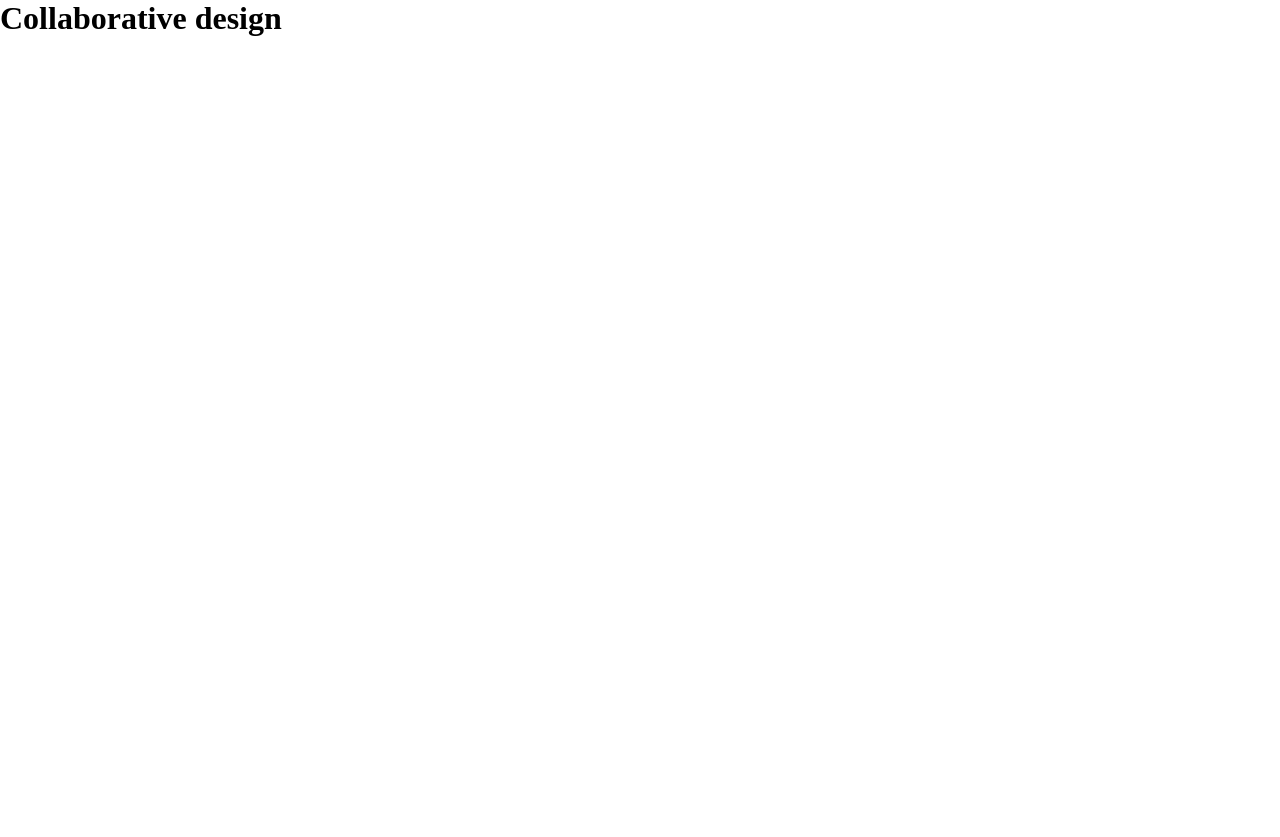
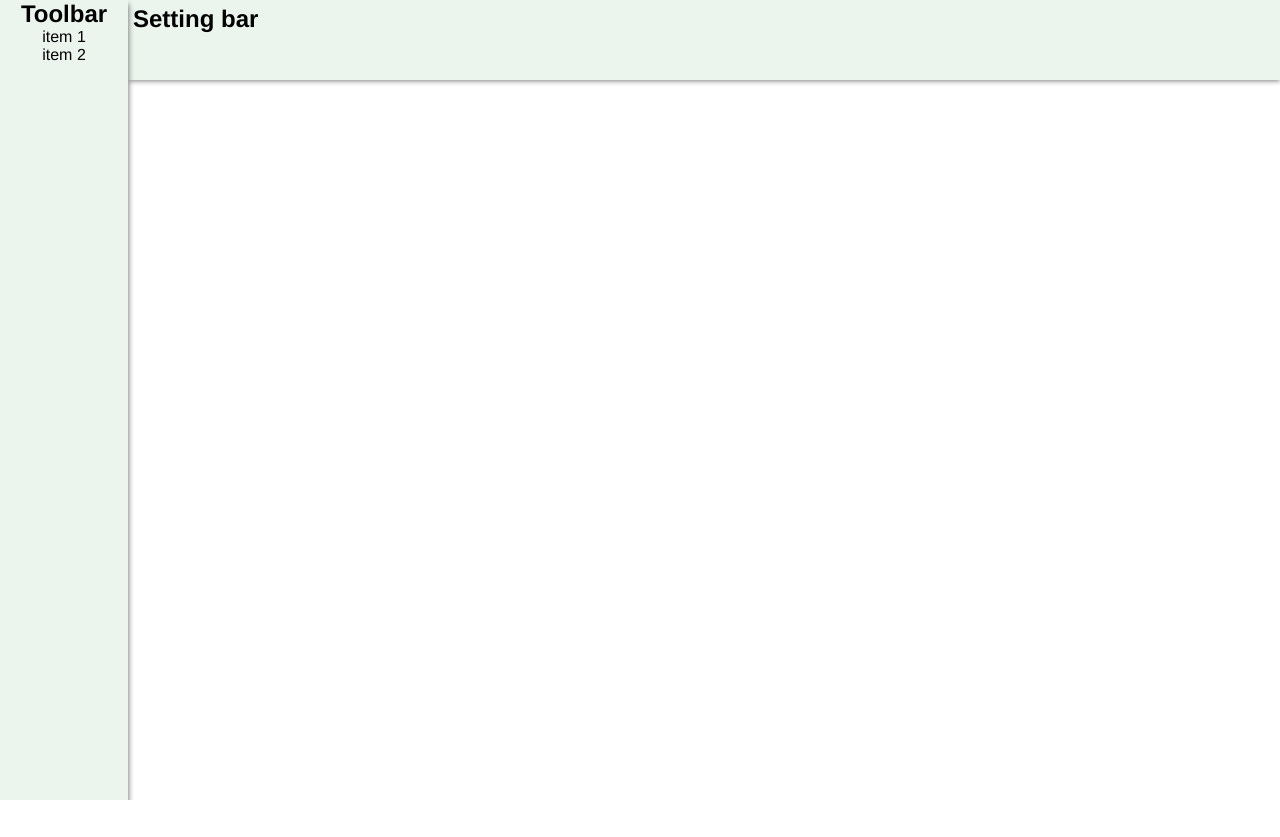
Before and after one commit to NBogomolski/JointDesignApp, a React (Vite) app in the folder client/vite-project/: page / in a window 1280 px wide. After the commit the page ends 800 px from the top, so only its background shows below. Built offline with nearby package versions, Linux system fonts and the light colour scheme.

Commit message:
style: room design settled

```diff
--- a/client/vite-project/src/App.jsx
+++ b/client/vite-project/src/App.jsx
@@ -4,13 +4,23 @@ import "./styles/App.sass";
 function App() {
     return (
         <>
-			<h1>Collaborative design</h1>
-            <fragment className="app room">
-				<div className="toolbar">
-
-				</div>
-				<div className="canvas">
-
+            <fragment className="app">
+				<div className="room">
+					<aside className="toolbar">
+						<h2>Toolbar</h2>
+						<div>
+							<p>item 1</p>
+							<p>item 2</p>
+						</div>
+					</aside>
+					<div className="canvas-container">
+						<div className="setting-bar">
+							<h2>Setting bar</h2>
+						</div>
+						<div className="canvas">
+							<canvas /* width={600} height={600} */></canvas>
+						</div>
+					</div>
 				</div>
 			</fragment>
         </>
--- a/client/vite-project/src/styles/App.sass
+++ b/client/vite-project/src/styles/App.sass
@@ -3,14 +3,48 @@
 	padding: 0
 	box-sizing: border-box
 
+$default-font-family: Helvetica, Arial, sans-serif
+$default-bg-color: #EBF5EE
+
+
 .app
 	height: 100vh
 	max-height: 100vh
 	width: 100vw
+	font-family: $default-font-family
+
+.canvas-container
+	display: flex
+	flex-direction: column
+	height: 100vh
+	flex-grow: 1
+	.setting-bar
+		height: 10%
+		background-color: $default-bg-color
+		padding: 5px
+		box-shadow: 0 1px 5px gray
 
 .room
 	display: flex
-	flex-direction: column
+	flex-direction: row
 	.toolbar
 		display: flex
+		flex-direction: column
 		align-items: center
+		box-shadow: 1px 4px 5px #808080
+		width: 10%
+		height: 100vh
+		min-width: 100px
+		background-color: $default-bg-color
+		z-index: 1
+	.canvas
+		// height: 100vh
+		margin: 10px
+		margin-left: 0
+		flex-grow: 1
+		display: flex
+		justify-content: center
+		align-items: center
+		// border: 1px solid black
+		// background-image: url('../assets/grid.jpg')
+		// background-repeat: repeat
```
Also changed, not shown: client/vite-project/src/assets/grid.jpg (added).
